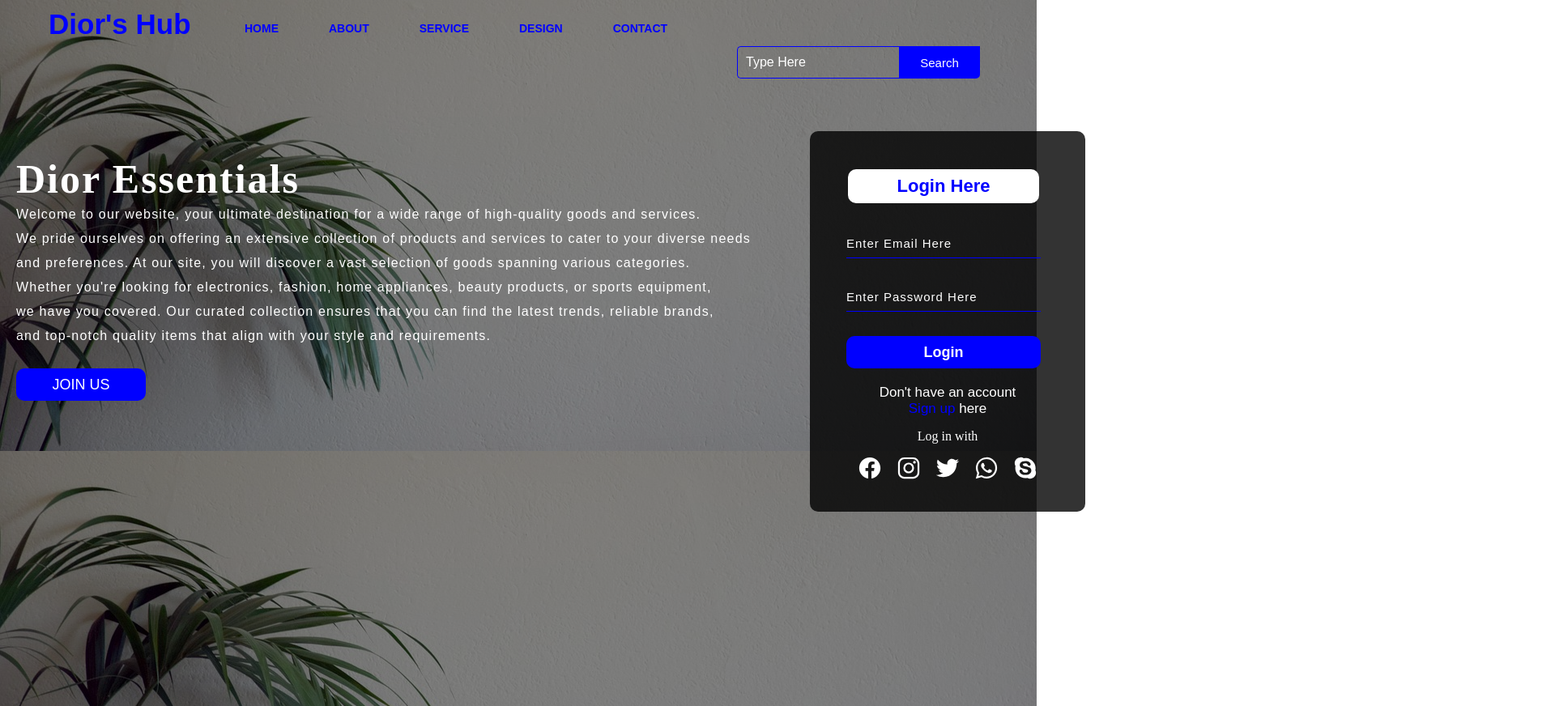
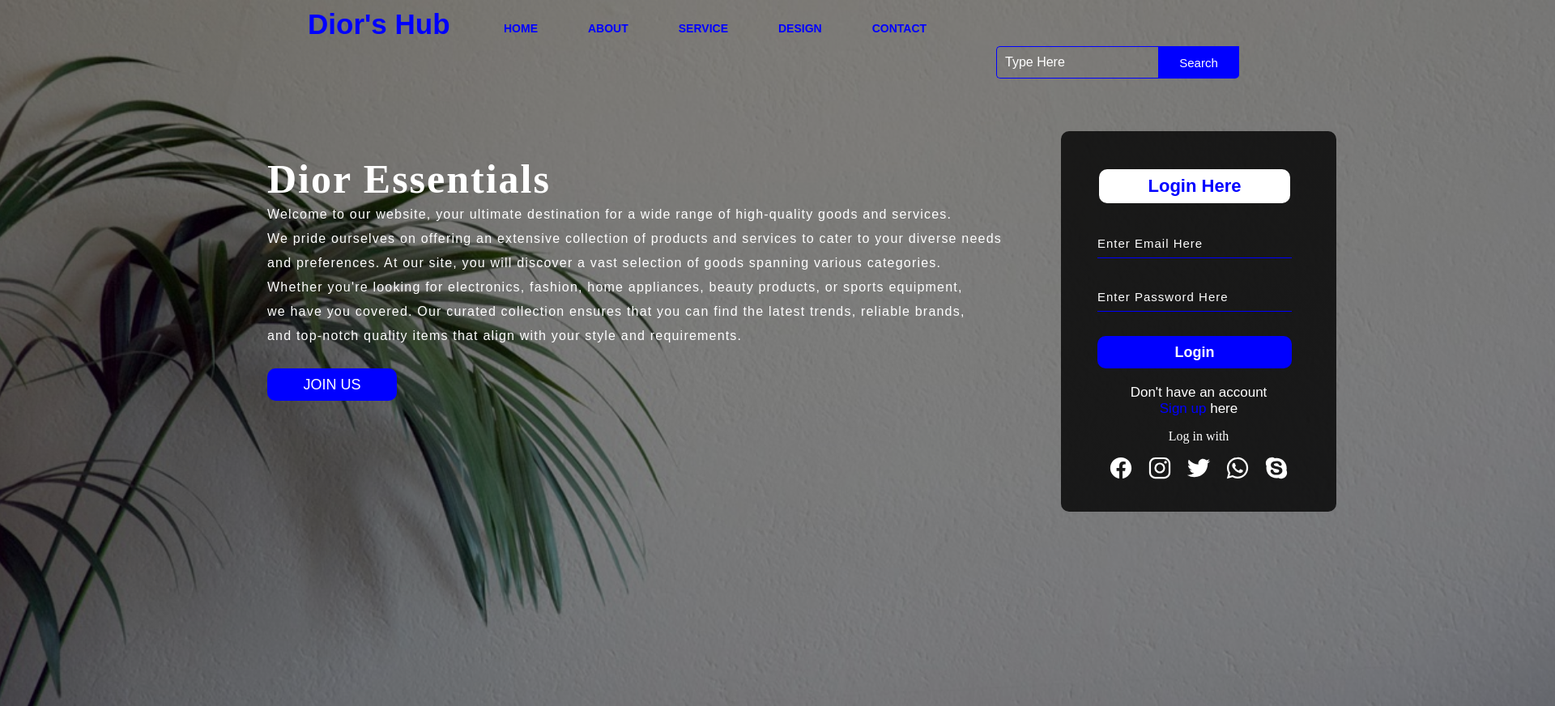
Before and after one commit to Dior454/diorhub.github.jo, a plain HTML site: page index.html in a window 1280 px wide. Shown: the whole page at 81% size, 1920 px wide, since content can reach past the window. Drawn offline with nearby package versions, Linux system fonts and the light colour scheme.

Commit message:
Add files via upload

```diff
--- a/style.css
+++ b/style.css
@@ -5,10 +5,10 @@
 }
 
 .main{
-    width: 100%;
+    width: 150%;
     background: linear-gradient(to top, rgba(0,0,0,0.5)50%,rgba(0,0,0,0.5)50%), url(5.jpg);
-    background-position: unset;
-    background-size: auto;
+    background-position: center;
+    background-size: cover;
     height: 109vh;
 }
 
```
